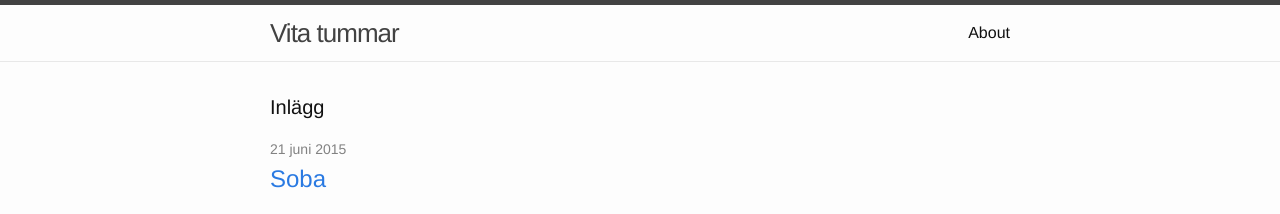
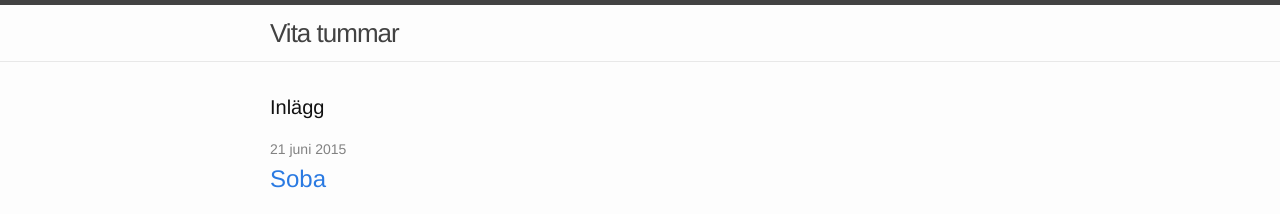
Before and after one commit to gerdint/vitatummar-jekyll, a Jekyll site: the page built from index.html, in a window 1280 px wide. Shown: the top 214 px of the page. Built offline with Jekyll 4.4.1, drawn with Linux system fonts in a browser that asks for light colours.

Commit message:
Ta bort navigation så länge
Det finns ju inga sidor ännu.

```diff
--- a/_includes/header.html
+++ b/_includes/header.html
@@ -5,23 +5,23 @@
     <!-- <a class="site-title" href="{{ site.baseurl }}/">{{ site.title }}</a> -->
     <span class="site-title" href="{{ site.baseurl }}/">{{ site.title }}</span>
 
-    <nav class="site-nav">
-      <a href="#" class="menu-icon">
-        <svg viewBox="0 0 18 15">
-          <path fill="#424242" d="M18,1.484c0,0.82-0.665,1.484-1.484,1.484H1.484C0.665,2.969,0,2.304,0,1.484l0,0C0,0.665,0.665,0,1.484,0 h15.031C17.335,0,18,0.665,18,1.484L18,1.484z"/>
-          <path fill="#424242" d="M18,7.516C18,8.335,17.335,9,16.516,9H1.484C0.665,9,0,8.335,0,7.516l0,0c0-0.82,0.665-1.484,1.484-1.484 h15.031C17.335,6.031,18,6.696,18,7.516L18,7.516z"/>
-          <path fill="#424242" d="M18,13.516C18,14.335,17.335,15,16.516,15H1.484C0.665,15,0,14.335,0,13.516l0,0 c0-0.82,0.665-1.484,1.484-1.484h15.031C17.335,12.031,18,12.696,18,13.516L18,13.516z"/>
-        </svg>
-      </a>
+    <!-- <nav class="site-nav"> -->
+    <!--   <a href="#" class="menu-icon"> -->
+    <!--     <svg viewBox="0 0 18 15"> -->
+    <!--       <path fill="#424242" d="M18,1.484c0,0.82-0.665,1.484-1.484,1.484H1.484C0.665,2.969,0,2.304,0,1.484l0,0C0,0.665,0.665,0,1.484,0 h15.031C17.335,0,18,0.665,18,1.484L18,1.484z"/> -->
+    <!--       <path fill="#424242" d="M18,7.516C18,8.335,17.335,9,16.516,9H1.484C0.665,9,0,8.335,0,7.516l0,0c0-0.82,0.665-1.484,1.484-1.484 h15.031C17.335,6.031,18,6.696,18,7.516L18,7.516z"/> -->
+    <!--       <path fill="#424242" d="M18,13.516C18,14.335,17.335,15,16.516,15H1.484C0.665,15,0,14.335,0,13.516l0,0 c0-0.82,0.665-1.484,1.484-1.484h15.031C17.335,12.031,18,12.696,18,13.516L18,13.516z"/> -->
+    <!--     </svg> -->
+    <!--   </a> -->
 
-      <div class="trigger">
-        {% for page in site.pages %}
-          {% if page.title %}
-          <a class="page-link" href="{{ page.url | prepend: site.baseurl }}">{{ page.title }}</a>
-          {% endif %}
-        {% endfor %}
-      </div>
-    </nav>
+    <!--   <div class="trigger"> -->
+    <!--     {% for page in site.pages %} -->
+    <!--       {% if page.title %} -->
+    <!--       <a class="page-link" href="{{ page.url | prepend: site.baseurl }}">{{ page.title }}</a> -->
+    <!--       {% endif %} -->
+    <!--     {% endfor %} -->
+    <!--   </div> -->
+    <!-- </nav> -->
 
   </div>
 
```
